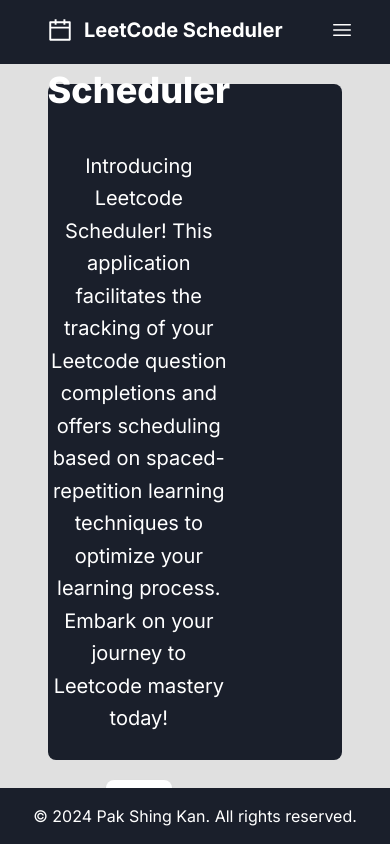
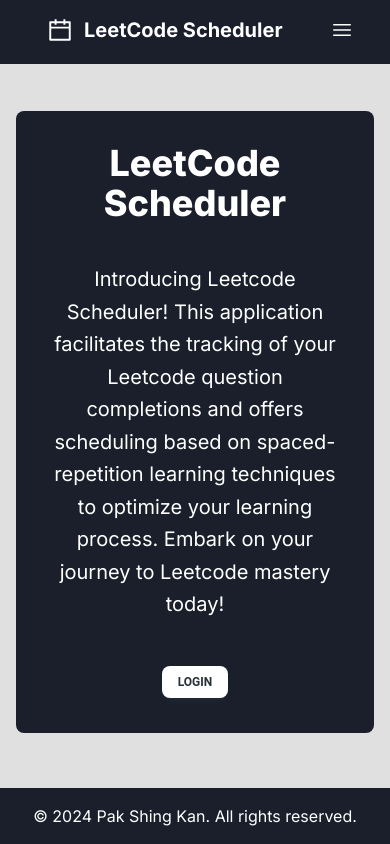
Before and after one commit to Pakshing/Leet-Scheduler-NextJS, a Next.js app in the folder my-project/: page / in a window 390 px wide. Built offline with nearby package versions, Linux system fonts and the light colour scheme; no server answers.

Commit message:
fixed thh styling when screen is too small for home page

```diff
--- a/my-project/components/table/QuestionsTable.tsx
+++ b/my-project/components/table/QuestionsTable.tsx
@@ -67,7 +67,6 @@
     });
     const data = await response.json();
     setQuestions(data);
-
   }
 
   const handDeleteOnClick = async(questionId:number,ownerId:string) =>{
--- a/my-project/src/app/page.tsx
+++ b/my-project/src/app/page.tsx
@@ -6,15 +6,15 @@
 
   return (
     <div className="flex justify-center items-center bg-gray-300 h-screen">
-        <div className="content-section m-12 w-auto h-4/5 bg-theme-color text-center flex rounded-lg">
-            <div className="intro-text w-2/5 ml-8 sm:mr-8 text-white items-center justify-center flex flex-col leading-10">
+        <div className="content-section m-4 sm:m-12 w-auto h-auto sm:h-4/5 bg-theme-color text-center flex flex-col lg:flex-row rounded-lg">
+            <div className="intro-text w-full lg:w-2/5 p-8 lg:ml-8 text-white items-center justify-center flex flex-col leading-10">
                 <div className="max-w-xl">
                     <h1 className="font-extrabold text-4xl mb-10">LeetCode Scheduler</h1>
                     <p className="text-xl leading-relaxed pb-10">Introducing Leetcode Scheduler! This application facilitates the tracking of your Leetcode question completions and offers scheduling based on spaced-repetition learning techniques to optimize your learning process. Embark on your journey to Leetcode mastery today!</p>
                     <OauthLoginDialog/>
                 </div>
             </div>
-            <div className="hidden lg:flex w-3/5 items-center justify-center mr-10 rounded-lg">
+            <div className="hidden lg:flex lg:w-3/5 items-center justify-center lg:mr-10 rounded-lg">
                 <Image src="/homeQuestions.png" alt="Questions" width={1200} height={1200} />
             </div>
         </div>
```
